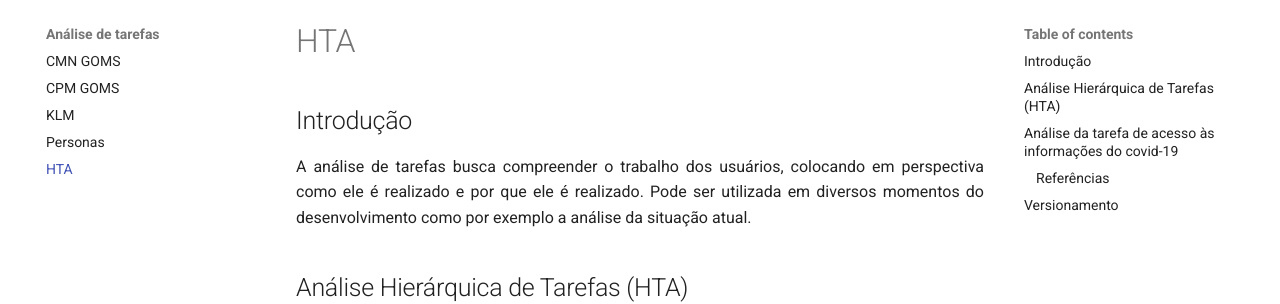
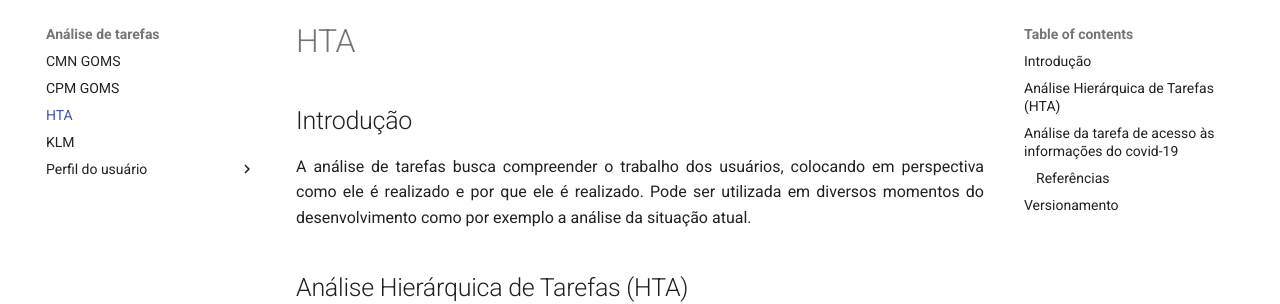
Before and after one commit to Interacao-Humano-Computador/2021.1-Prefeitura-de-Londrina, an MkDocs documentation site: the page built from docs/analise_de_tarefas/hta.md, in a window 1280 px wide. Shown: the part 125-429 px from the top of the page. Built offline with MkDocs 1.6.1 and Material for MkDocs 9.7.7, drawn with Linux system fonts in a browser that asks for light colours; comment, search, counter and statistics services are not loaded.

Commit message:
Adicionando pasta de perfil de usuario

```diff
--- a/mkdocs.yml
+++ b/mkdocs.yml
@@ -22,9 +22,10 @@ nav:
   - Análise de tarefas:
     - CMN GOMS: analise_de_tarefas/cmn_goms.md
     - CPM GOMS: analise_de_tarefas/cpm_goms.md
+    - HTA: analise_de_tarefas/hta.md
     - KLM: analise_de_tarefas/klm.md
-    - Personas: analise_de_tarefas/personas.md
-    - HTA: analise_de_tarefas/hta.md
+    - Perfil do usuário:
+      - Personas: analise_de_tarefas/personas.md
   - Apresentações:
     - Apresentação 1: apresentacao/apresentacao1.md
 
```
